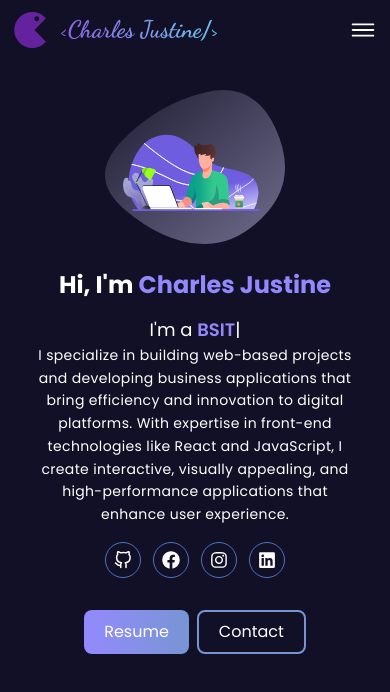
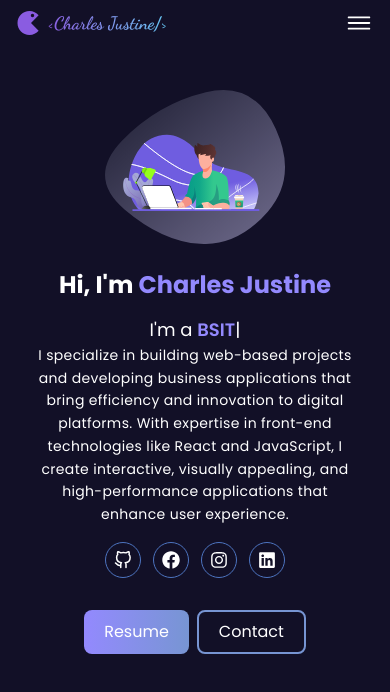
Before and after one commit to selrahcjstn/Portfolio, a React (Vite) app: page / in a window 390 px wide. Shown: the top 692 px of the page. Built offline with nearby package versions, Linux system fonts and the light colour scheme.

Commit message:
Fix some issue in header

```diff
--- a/src/components/Header.jsx
+++ b/src/components/Header.jsx
@@ -4,12 +4,11 @@ import { IoIosMenu, IoMdClose } from "react-icons/io";
 
 function Header() {
   const [menuOpen, setMenuOpen] = useState(false);
-
   return (
-    <header className="inline-flex bg-[#121027] justify-between items-center py-3 px-3 md:px-10 w-full fixed z-50">
-      <div className="flex items-center gap-3">
-        <ImPacman className="text-[#64229e] text-4xl" />
-        <h1 className="text-[24px]  md:text-[28px] font-bold bg-gradient-to-r from-[#8a5ce1] to-[#63c4f0] bg-clip-text text-transparent inline-block" style={{ fontFamily: "Dancing Script" }}>
+    <header className="inline-flex bg-[#121027] justify-between items-center py-2 px-4 md:px-10 w-full fixed z-50">
+      <div className="flex items-center gap-2">
+        <ImPacman className="text-[#8a5ce1] text-2xl" />
+        <h1 className="text-[18px]  md:text-[28px] font-bold bg-gradient-to-r from-[#8a5ce1] to-[#63c4f0] bg-clip-text text-transparent inline-block" style={{ fontFamily: "Dancing Script" }}>
           {'<Charles Justine/>'}
         </h1>
       </div>
@@ -24,7 +23,10 @@ function Header() {
       </button>
 
 
-      <nav className={` absolute top-16 right-5 rounded-[12px] px-6 py-5 bg-gradient-to-br from-[#300e61] to-[#1b5571] flex flex-col text-[14px] transition-all duration-300 lg:static lg:w-auto lg:bg-transparent lg:flex-row lg:items-center lg:p-0 lg:flex ${menuOpen ? "flex" : "hidden"}`}>
+      <nav
+        className={`absolute top-14 right-2 rounded-[12px] px-6 py-5 bg-gradient-to-br from-[#300e61] to-[#1b5571] flex flex-col text-[14px] transition-all duration-300 ease-in-out transform ${menuOpen ? "opacity-100 scale-100 translate-y-0" : "opacity-0 scale-95 translate-y-[-10px] pointer-events-none"
+          } lg:static lg:w-auto lg:bg-transparent lg:flex-row lg:items-center lg:p-0 lg:flex lg:opacity-100 lg:scale-100 lg:translate-y-0`}
+      >
         <ul className="text-white flex flex-col lg:flex-row gap-4 lg:gap-10 lg:text-[#ababab] lg:font-semibold">
           <li className="hover:text-white cursor-pointer transition-colors">About</li>
           <li className="hover:text-white cursor-pointer transition-colors">Education</li>
@@ -33,6 +35,7 @@ function Header() {
           <li className="hover:text-white cursor-pointer transition-colors">Contact</li>
         </ul>
       </nav>
+
     </header>
   );
 }
```
